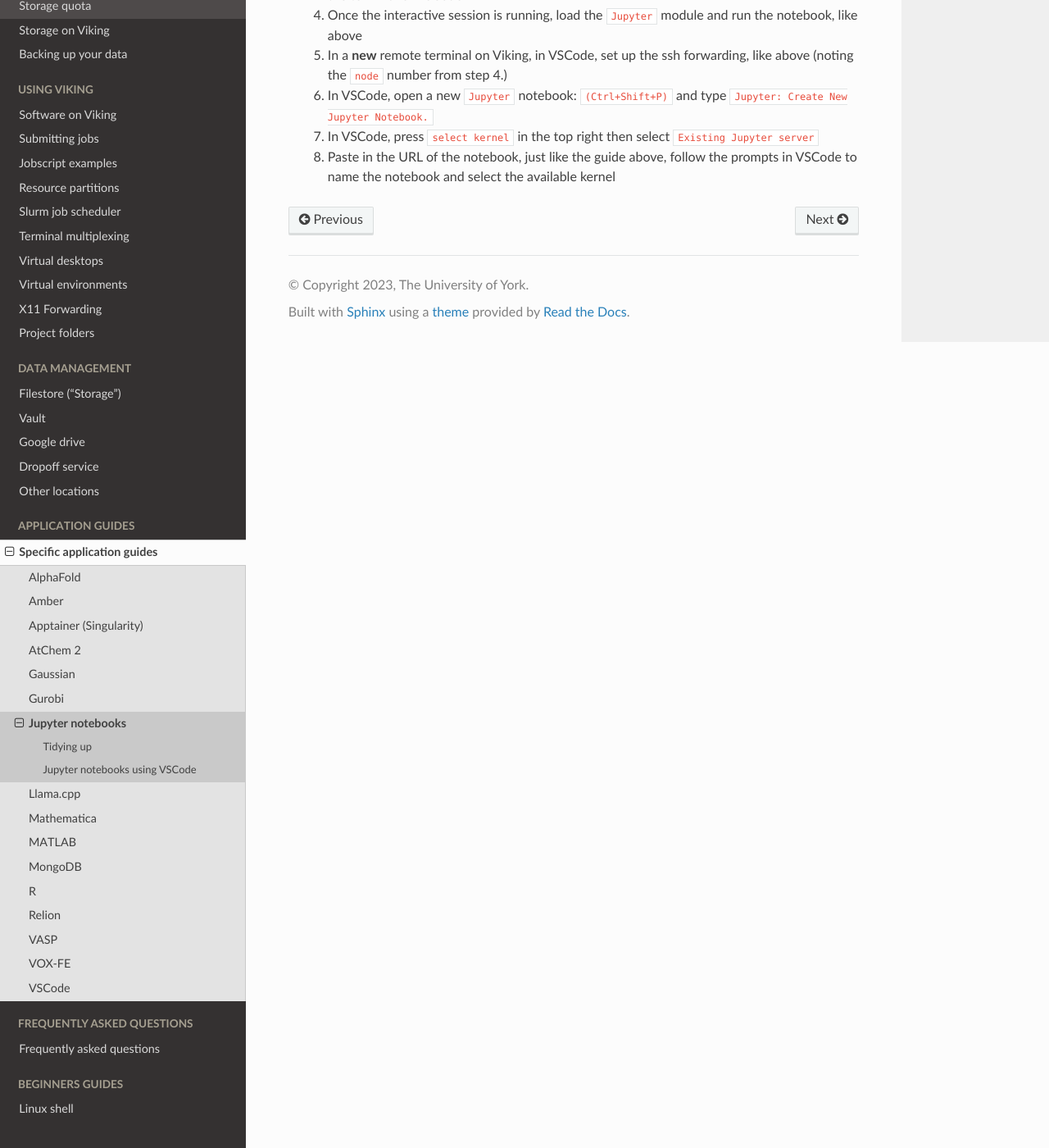
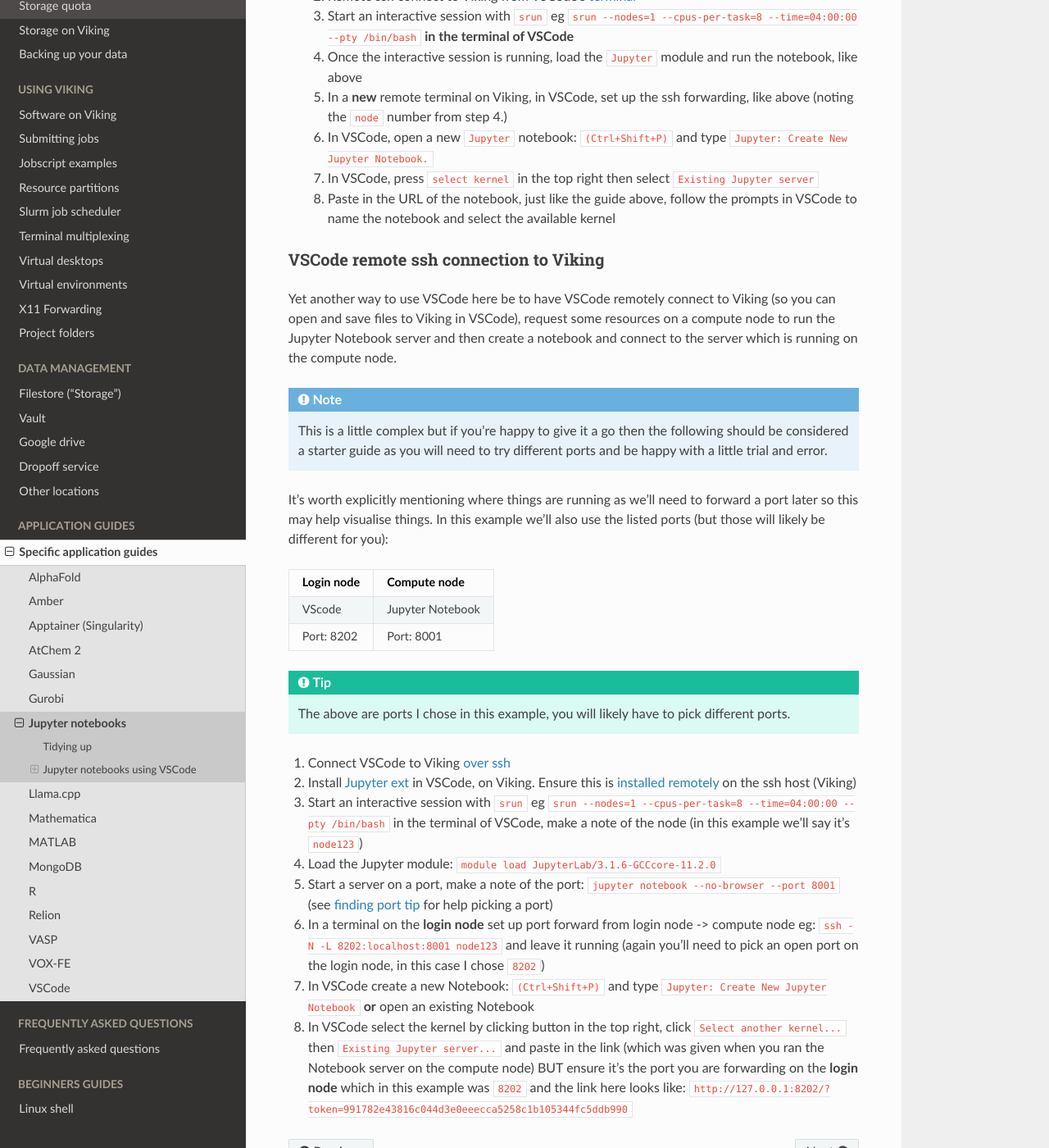
Before and after one commit to university-of-york/research-it-documentation, a Sphinx documentation site: the page built from docs/source/applications/jupyter.rst, in a window 1280 px wide and 1400 px high, scrolled down 3063 px. Shown: the whole window at 82% size. Built offline with Sphinx 7.4.7 and the Read the Docs theme 3.1.0, drawn with Linux system fonts in a browser that asks for light colours; some of the changed text lies outside the part shown.

Commit message:
add another way for vscode to use Jupyter

```diff
--- a/docs/source/applications/jupyter.rst
+++ b/docs/source/applications/jupyter.rst
@@ -61,6 +61,9 @@ Finally ``Ctrl + left mouse click``  on the link from the first terminal session
     .. code-block:: console
 
         ssh -L 8888:localhost:8889 abc123@viking.york.ac.uk ssh -N -L 8889:localhost:8888 node112
+
+
+.. _port-command:
 
 .. tip::
 
@@ -160,13 +163,48 @@ As Viking has two login nodes you may need to log into both to kill any unused `
 Jupyter notebooks using VSCode
 ------------------------------
 
+VSCode locally
+^^^^^^^^^^^^^^
+
 Using some of the above guide as reference, another way to so this is with VSCode. You do it all in VSCode and the inbuilt terminals in VSCode. If you're interested in this method it's similar to the above in many ways:
 
     1. Install the `Jupyter extension <https://marketplace.visualstudio.com/items?itemName=ms-toolsai.jupyter>`_ in VSCode
     2. Remote ssh connect to Viking from VSCode's `terminal <https://code.visualstudio.com/docs/terminal/basics>`_
-    3. Start an interactive session with ``srun`` eg ``srun -N 1 -n 1 -c 10 -t 4:0:0 --pty /bin/bash`` **in the terminal of VSCode**
+    3. Start an interactive session with ``srun`` eg ``srun --nodes=1 --cpus-per-task=8 --time=04:00:00 --pty /bin/bash`` **in the terminal of VSCode**
     4. Once the interactive session is running, load the ``Jupyter`` module and run the notebook, like above
     5. In a **new** remote terminal on Viking, in VSCode, set up the ssh forwarding, like above (noting the ``node`` number from step 4.)
     6. In VSCode, open a new ``Jupyter`` notebook: ``(Ctrl+Shift+P)`` and type ``Jupyter: Create New Jupyter Notebook.``
     7. In VSCode, press ``select kernel`` in the top right then select ``Existing Jupyter server``
     8. Paste in the URL of the notebook, just like the guide above, follow the prompts in VSCode to name the notebook and select the available kernel
+
+
+VSCode remote **ssh** connection to Viking
+^^^^^^^^^^^^^^^^^^^^^^^^^^^^^^^^^^^^^^^^^^
+
+Yet another way to use VSCode here be to have VSCode remotely connect to Viking (so you can open and save files to Viking in VSCode), request some resources on a compute node to run the Jupyter Notebook server and then create a notebook and connect to the server which is running on the compute node.
+
+.. note::
+    This is a little complex but if you're happy to give it a go then the following should be considered a starter guide as you will need to try different ports and be happy with a little trial and error.
+
+It's worth explicitly mentioning where things are running as we'll need to forward a port later so this may help visualise things. In this example we'll also use the listed ports (but those will likely be different for you):
+
+==========  =================
+Login node  Compute node
+==========  =================
+VScode      Jupyter Notebook
+Port: 8202  Port: 8001
+==========  =================
+
+.. tip::
+
+    The above are ports I chose in this example, you will likely have to pick different ports.
+
+
+1. Connect VSCode to Viking `over ssh <https://marketplace.visualstudio.com/items?itemName=ms-VSCode-remote.remote-ssh>`_
+2. Install `Jupyter ext <https://marketplace.visualstudio.com/items?itemName=ms-toolsai.jupyter>`_ in VSCode, on Viking. Ensure this is `installed remotely <https://code.visualstudio.com/docs/remote/ssh#_managing-extensions>`_ on the ssh host (Viking)
+3. Start an interactive session with ``srun`` eg ``srun --nodes=1 --cpus-per-task=8 --time=04:00:00 --pty /bin/bash`` in the terminal of VSCode, make a note of the node (in this example we'll say it's ``node123``)
+4. Load the Jupyter module: ``module load {MOD_JUPYTER}``
+5. Start a server on a port, make a note of the port: ``jupyter notebook --no-browser --port 8001`` (see :ref:`finding port tip <port-command>` for help picking a port)
+6. In a terminal on the **login node** set up port forward from login node -> compute node eg: ``ssh -N -L 8202:localhost:8001 node123`` and leave it running (again you'll need to pick an open port on the login node, in this case I chose ``8202``)
+7. In VSCode create a new Notebook: ``(Ctrl+Shift+P)`` and type ``Jupyter: Create New Jupyter Notebook`` **or** open an existing Notebook
+8. In VSCode select the kernel by clicking button in the top right, click ``Select another kernel...`` then ``Existing Jupyter server...`` and paste in the link (which was given when you ran the Notebook server on the compute node) BUT ensure it's the port you are forwarding on the **login node** which in this example was ``8202`` and the link here looks like: ``http://127.0.0.1:8202/?token=991782e43816c044d3e0eeecca5258c1b105344fc5ddb990``
```
